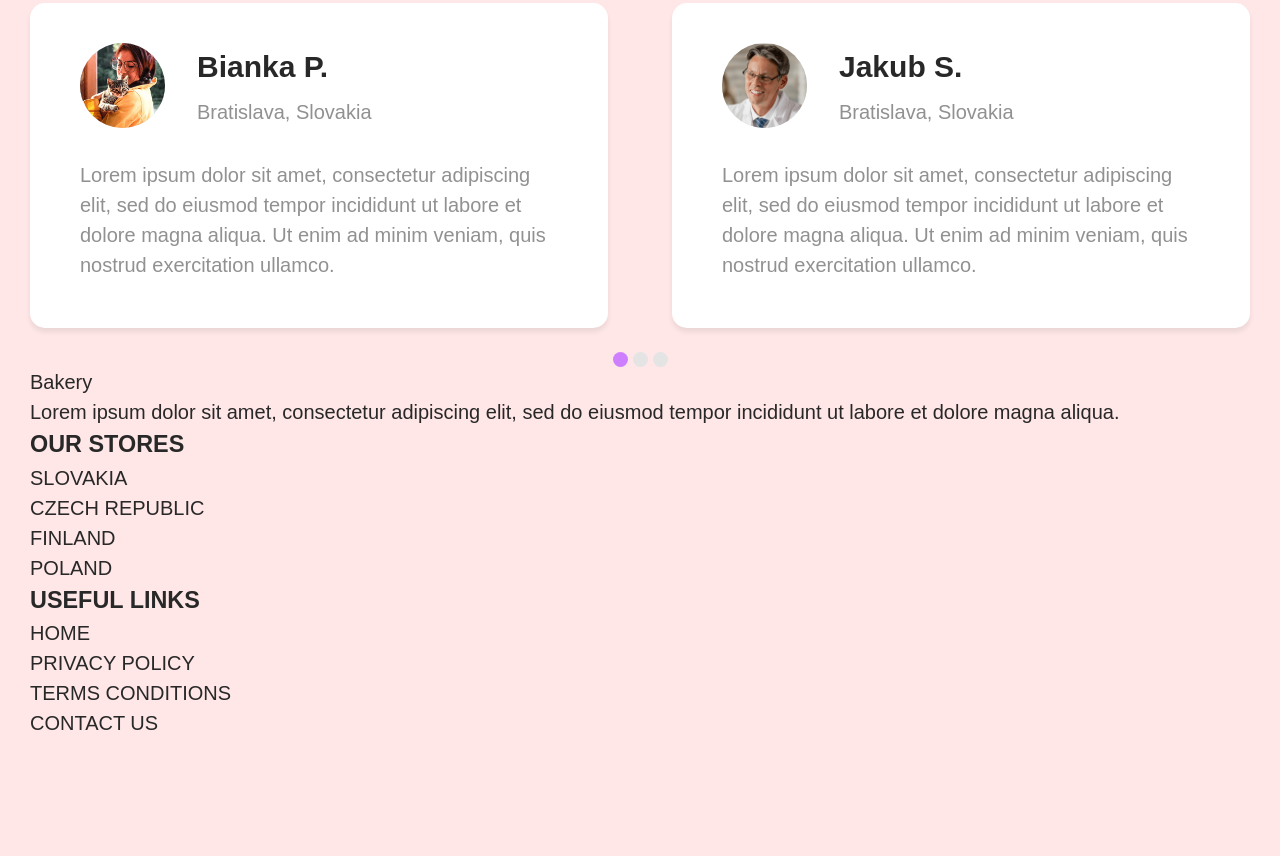
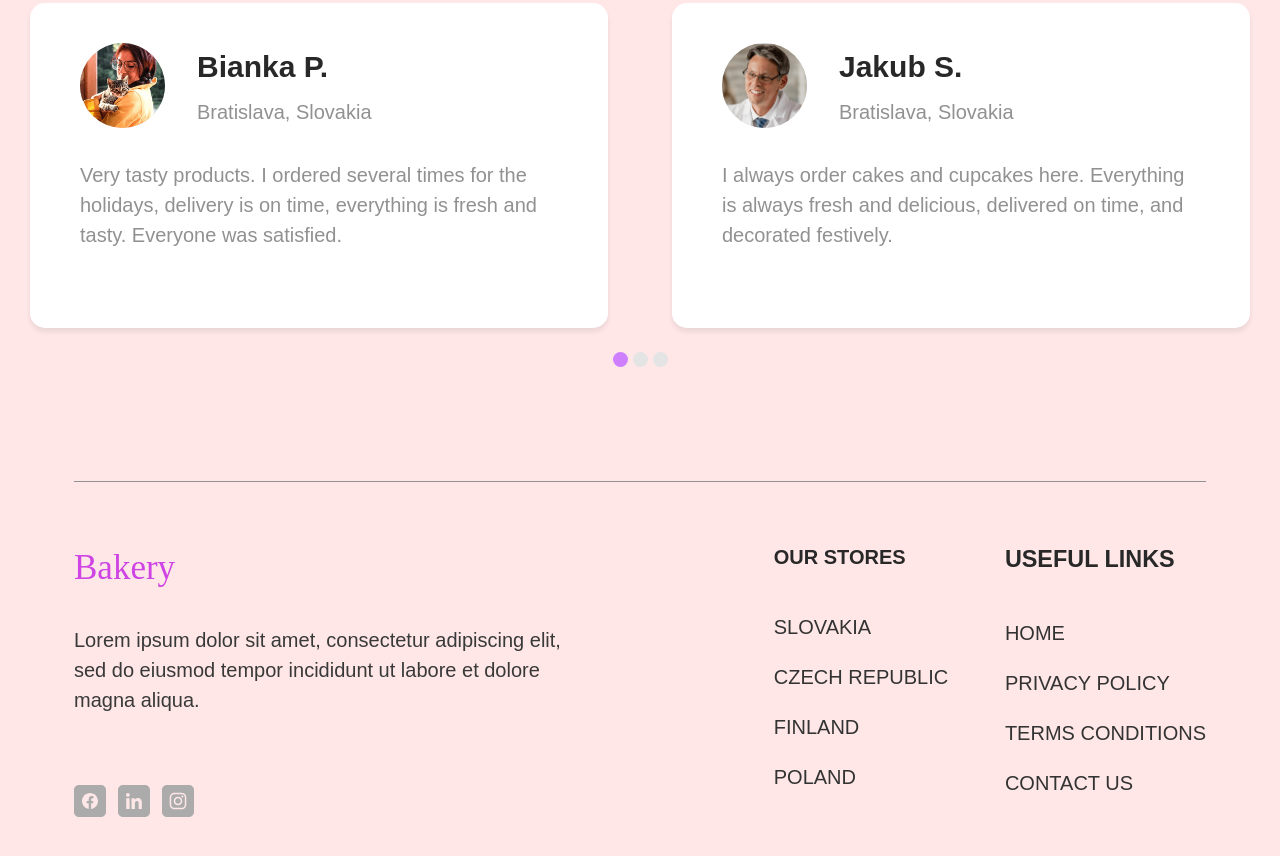
Before and after one commit to KsanaSal/bakery, a plain HTML site: page index.html in a window 1280 px wide. Shown: the part 3715-4571 px from the top of the page. Before the commit the page ends 4453 px from the top, so only its background shows below. Drawn offline with Linux system fonts and the light colour scheme.

Commit message:
added information and styles in footer

```diff
--- a/index.html
+++ b/index.html
@@ -365,11 +365,9 @@
                                 </div>
                             </div>
                             <p class="stores-list_card-text">
-                                Lorem ipsum dolor sit amet, consectetur
-                                adipiscing elit, sed do eiusmod tempor
-                                incididunt ut labore et dolore magna aliqua. Ut
-                                enim ad minim veniam, quis nostrud exercitation
-                                ullamco.
+                                Very tasty products. I ordered several times for
+                                the holidays, delivery is on time, everything is
+                                fresh and tasty. Everyone was satisfied.
                             </p>
                         </li>
                         <li class="stores-list_card">
@@ -390,11 +388,9 @@
                                 </div>
                             </div>
                             <p class="stores-list_card-text">
-                                Lorem ipsum dolor sit amet, consectetur
-                                adipiscing elit, sed do eiusmod tempor
-                                incididunt ut labore et dolore magna aliqua. Ut
-                                enim ad minim veniam, quis nostrud exercitation
-                                ullamco.
+                                I always order cakes and cupcakes here.
+                                Everything is always fresh and delicious,
+                                delivered on time, and decorated festively.
                             </p>
                         </li>
                     </ul>
@@ -408,26 +404,88 @@
                 </div>
             </section>
         </main>
-        <footer class="section container">
-            <a>Bakery</a>
-            <p>
-                Lorem ipsum dolor sit amet, consectetur adipiscing elit, sed do
-                eiusmod tempor incididunt ut labore et dolore magna aliqua.
-            </p>
-            <h3>OUR STORES</h3>
-            <ul>
-                <li>SLOVAKIA</li>
-                <li>CZECH REPUBLIC</li>
-                <li>FINLAND</li>
-                <li>POLAND</li>
-            </ul>
-            <h3>USEFUL LINKS</h3>
-            <ul>
-                <li>HOME</li>
-                <li>PRIVACY POLICY</li>
-                <li>TERMS CONDITIONS</li>
-                <li>CONTACT US</li>
-            </ul>
+        <footer class="section container footer">
+            <div class="footer-content">
+                <div class="footer-content_left">
+                    <div class="header-logo-wrapper">
+                        <a href="/" class="arbutus-slab-regular header-logo"
+                            >Bakery</a
+                        >
+                        <p class="footer-description">
+                            Lorem ipsum dolor sit amet, consectetur adipiscing
+                            elit, sed do eiusmod tempor incididunt ut labore et
+                            dolore magna aliqua.
+                        </p>
+                    </div>
+                    <ul class="hero-social">
+                        <li>
+                            <a href="#">
+                                <svg class="footer-social_icon">
+                                    <use
+                                        href="./images/svg/icons.svg#icon-facebook"
+                                    ></use>
+                                </svg>
+                            </a>
+                        </li>
+                        <li>
+                            <a href="#">
+                                <svg class="footer-social_icon">
+                                    <use
+                                        href="./images/svg/icons.svg#icon-linkedin"
+                                    ></use>
+                                </svg>
+                            </a>
+                        </li>
+                        <li>
+                            <a href="#">
+                                <svg class="footer-social_icon">
+                                    <use
+                                        href="./images/svg/icons.svg#icon-instagram"
+                                    ></use>
+                                </svg>
+                            </a>
+                        </li>
+                    </ul>
+                </div>
+                <div class="footer-content_right">
+                    <div class="footer-stores">
+                        <h3 class="footer-stores_title">OUR STORES</h3>
+                        <ul class="footer-stores_list">
+                            <li class="footer-stores_list-item">SLOVAKIA</li>
+                            <li class="footer-stores_list-item">
+                                CZECH REPUBLIC
+                            </li>
+                            <li class="footer-stores_list-item">FINLAND</li>
+                            <li class="footer-stores_list-item">POLAND</li>
+                        </ul>
+                    </div>
+                    <div class="footer-stores">
+                        <h3>USEFUL LINKS</h3>
+                        <ul class="footer-stores_list">
+                            <li class="footer-stores_list-item">
+                                <a class="footer-stores_list-link" href="/"
+                                    >HOME</a
+                                >
+                            </li>
+                            <li class="footer-stores_list-item">
+                                <a class="footer-stores_list-link" href="#"
+                                    >PRIVACY POLICY</a
+                                >
+                            </li>
+                            <li class="footer-stores_list-item">
+                                <a class="footer-stores_list-link" href="#"
+                                    >TERMS CONDITIONS</a
+                                >
+                            </li>
+                            <li class="footer-stores_list-item">
+                                <a class="footer-stores_list-link" href="#"
+                                    >CONTACT US</a
+                                >
+                            </li>
+                        </ul>
+                    </div>
+                </div>
+            </div>
         </footer>
     </body>
 </html>
--- a/styles.css
+++ b/styles.css
@@ -157,9 +157,20 @@ button {
     font-size: 35px;
     color: var(--color-brand-light);
 }
+.header-logo:hover {
+    color: var(--color-brand-medium);
+    text-decoration: underline;
+    text-underline-offset: 8px;
+    scale: 1.1;
+}
 .header-menu {
     display: flex;
     gap: 48px;
+}
+.header-menu a:hover {
+    color: var(--color-primary-dark);
+    text-decoration: underline;
+    text-underline-offset: 8px;
 }
 .header-buttons {
     display: flex;
@@ -543,6 +554,7 @@ button {
     background-color: var(--color-light);
     box-shadow: var(--shadow);
     border-radius: 15px;
+    width: 600px;
 }
 .stores-list_card-header {
     display: flex;
@@ -580,3 +592,65 @@ button {
     font-size: 20px;
     color: var(--color-medium);
 }
+
+/* Footer styles */
+.footer {
+    padding: 114px 74px;
+}
+.footer-content {
+    display: flex;
+    flex-direction: row;
+    justify-content: space-between;
+    gap: 24px;
+    padding-top: 60px;
+    border-top: 1px solid var(--color-medium);
+}
+.footer-content_left {
+    display: flex;
+    flex-direction: column;
+    gap: 70px;
+    width: 510px;
+}
+.header-logo-wrapper {
+    display: flex;
+    flex-direction: column;
+    gap: 30px;
+}
+.footer-description {
+    font-size: 20px;
+    color: var(--color-text-light);
+}
+.footer-social_icon {
+    width: 32px;
+    height: 32px;
+    fill: #ababab;
+}
+.footer-content_right {
+    display: grid;
+    grid-template-columns: repeat(2, 1fr);
+    gap: 30px;
+}
+.footer-stores {
+    display: flex;
+    flex-direction: column;
+    gap: 40px;
+}
+.footer-stores_title {
+    font-weight: 600;
+    font-size: 20px;
+    color: var(--color-text-dark);
+}
+.footer-stores_list {
+    display: flex;
+    flex-direction: column;
+    gap: 20px;
+}
+.footer-stores_list-item {
+    font-size: 20px;
+    color: var(--color-text-medium);
+}
+.footer-stores_list-link:hover {
+    text-decoration: underline;
+    text-underline-offset: 8px;
+    color: var(--color-primary-dark);
+}
```
